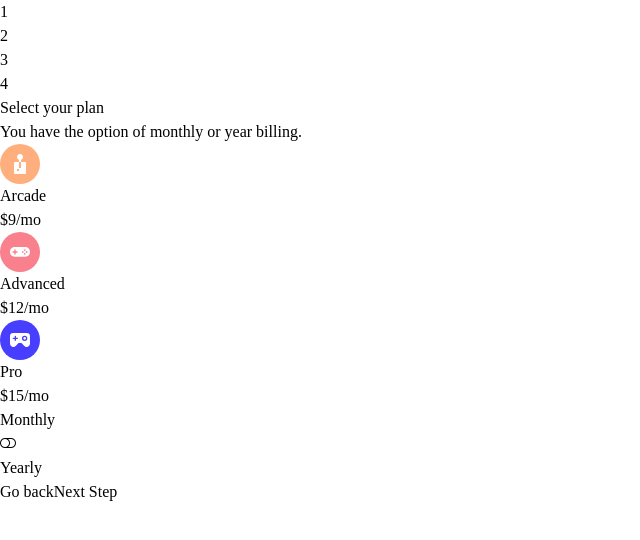
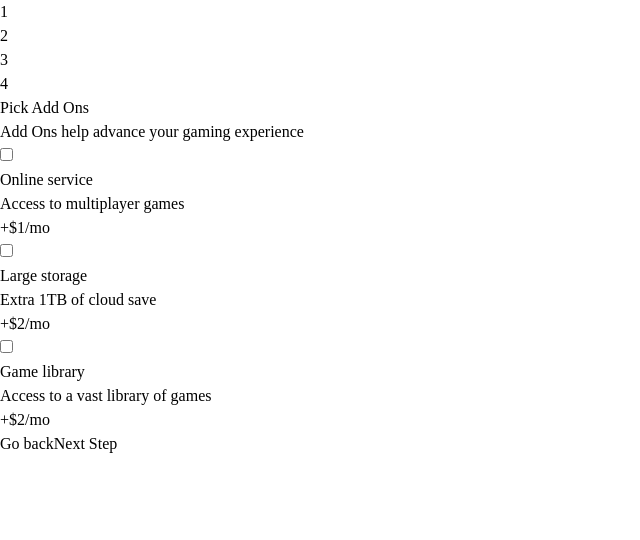
Before and after one commit to DivineEze-course/Multi-Step-Form, a React (Vite) app in the folder multi-step-form/: page / in a window 1280 px wide. Shown: the top 540 px of the page, without its empty margins (0-640 px from the left). Built offline with nearby package versions, Linux system fonts and the light colour scheme.

Commit message:
Made the Third component

```diff
--- a/multi-step-form/src/App.jsx
+++ b/multi-step-form/src/App.jsx
@@ -1,6 +1,7 @@
 import { useState } from 'react'
 import First from './Components/First'
 import Second from './Components/Second'
+import Third from "./Components/Third"
 import Slider from './Components/Slider'
 import NavBar from './Components/NavBar'
 
@@ -8,7 +9,7 @@ function App() {
   return (
     <>
     <Slider />
-    <Second />
+    <Third />
     <NavBar />
     </>
   )
--- /dev/null
+++ b/multi-step-form/src/Components/Third.jsx
@@ -0,0 +1,100 @@
+import { useState } from "react";
+
+export default function App() {
+  const [addOns, setAddOns] = useState({
+    onlineservice: false,
+    largestorage: false,
+    gamelibrary: false,
+  });
+
+  const [billing, setBilling] = useState("Monthly");
+
+  const addOnOptions = [
+    {
+      id: 1,
+      key: "onlineservice",
+      name: "Online service",
+      description: "Access to multiplayer games",
+      price: {
+        monthly: 1,
+        yearly: 10,
+      },
+    },
+    {
+      id: 2,
+      key: "largestorage",
+      name: "Large storage",
+      description: "Extra 1TB of cloud save",
+      price: {
+        monthly: 2,
+        yearly: 20,
+      },
+    },
+    {
+      id: 3,
+      key: "gamelibrary",
+      name: "Game library",
+      description: "Access to a vast library of games",
+      price: {
+        monthly: 2,
+        yearly: 20,
+      },
+    },
+  ];
+
+  return (
+    <div className="flex flex-col absolute top-25 right-15 bg-white rounded-lg p-7 pb-12 w-3/4 shadow-md">
+      <h2 className="text-2xl font-bold">
+        Pick Add Ons
+      </h2>
+
+      <p className="font-light">
+        Add Ons help advance your gaming experience
+      </p>
+
+      <div className="mt-4">
+        {addOnOptions.map((option) => (
+          <div
+            key={option.id}
+            className={`flex items-center gap-3 w-full justify-around p-2 border rounded-lg mb-3 cursor-pointer ${
+              addOns[option.key]
+                ? "border-blue-500 bg-blue-50"
+                : "border-gray-300"
+            }`}
+          >
+            <input
+              type="checkbox"
+              checked={addOns[option.key]}
+              onChange={(e) =>
+                setAddOns({
+                  ...addOns,
+                  [option.key]: e.target.checked,
+                })
+              }
+              className="w-4 h-4"
+            />
+
+            <div className="ms-4 flex-1">
+              <p>{option.name}</p>
+
+              <p className="text-xs text-gray-500">
+                {option.description}
+              </p>
+            </div>
+
+            <p className="text-xs">
+              +$
+              {billing === "Monthly"
+                ? option.price.monthly
+                : option.price.yearly}
+              /
+              {billing === "Monthly"
+                ? "mo"
+                : "yr"}
+            </p>
+          </div>
+        ))}
+      </div>
+    </div>
+  );
+}
```
